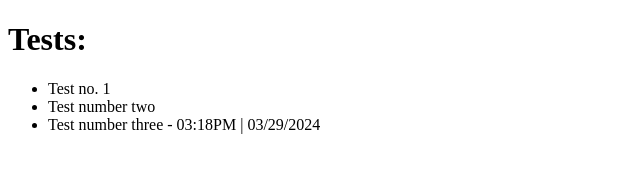
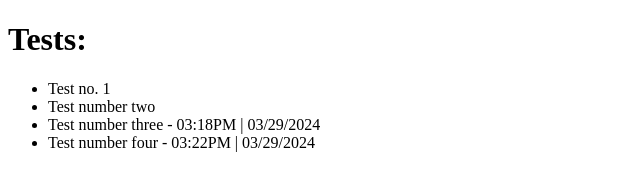
Before and after one commit to sophiazhuk/sophiazhuk, a plain HTML site: page test.html in a window 1280 px wide. Shown: the whole page, without its empty margins (0-640 px from the left). Drawn offline with Linux system fonts and the light colour scheme.

Commit message:
cpanel.yml file path fix

```diff
--- a/test.html
+++ b/test.html
@@ -11,6 +11,7 @@
     <li>Test no. 1</li>
     <li>Test number two</li>
     <li>Test number three - 03:18PM | 03/29/2024</li>
+    <li>Test number four - 03:22PM | 03/29/2024</li>
   </ul>
 </body>
 </html>
```
Also changed, not shown: 1 other file.
